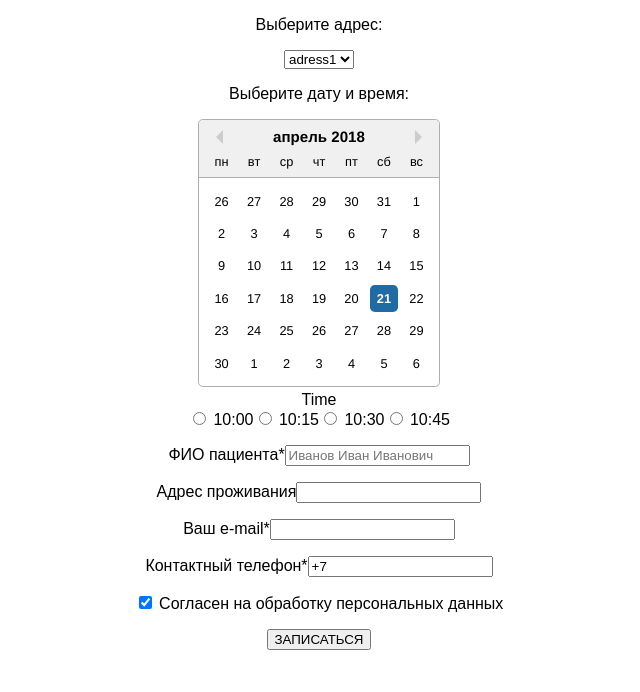
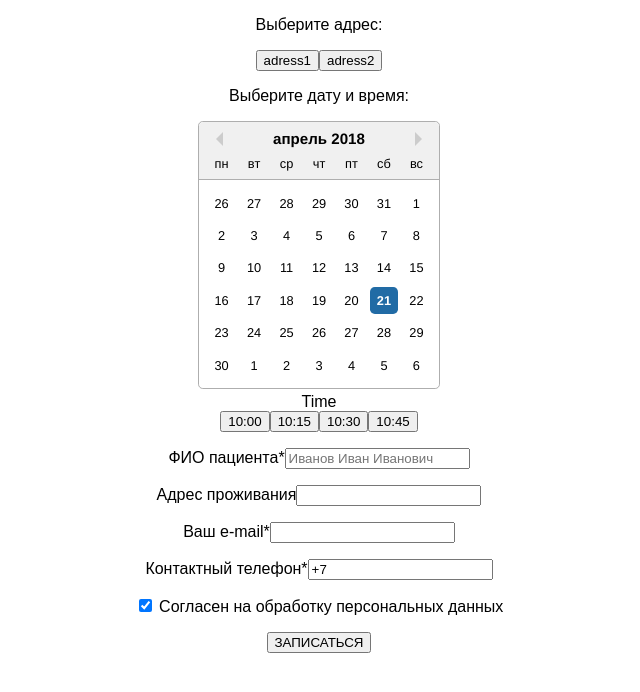
Before and after one commit to kelar86/BookingCalendar, a React (Create React App) app: page / in a window 1280 px wide. Shown: the top 692 px of the page, without its empty margins (321-961 px from the left). Built offline with nearby package versions, Linux system fonts and the light colour scheme.

Commit message:
select to buttons

```diff
--- a/src/components/BookingSelectAdress.js
+++ b/src/components/BookingSelectAdress.js
@@ -3,8 +3,8 @@ import React from 'react';
 const BookingSelectAdress = (props) => {
     const adress = props.availableAdress;
     const onChange = (e) => props.onChange(e.target.value);
-    const options = adress.map(adress => <option value={adress}> {adress} </option>);
-    return <select onChange={onChange}> {options} </select>;
+    const buttons = adress.map(adress => <button value={adress}> {adress} </button>);
+    return <div onClick={onChange}> {buttons} </div>;
 }
 
 export default BookingSelectAdress;
--- a/src/components/BookingTime.js
+++ b/src/components/BookingTime.js
@@ -4,7 +4,7 @@ const BookingTime = (props) => {
     const slots = props.slots;
     const onClick = (e) => props.onClick(e.target.value);
     return slots.map((slot, index) =>
-        <label><input onClick={onClick} key={index} type="radio" name="slot" value={slot}/> {slot}</label>)
+        <button onClick={onClick} value={slot}> {slot} </button>)
 }
 
 export default BookingTime;
```
